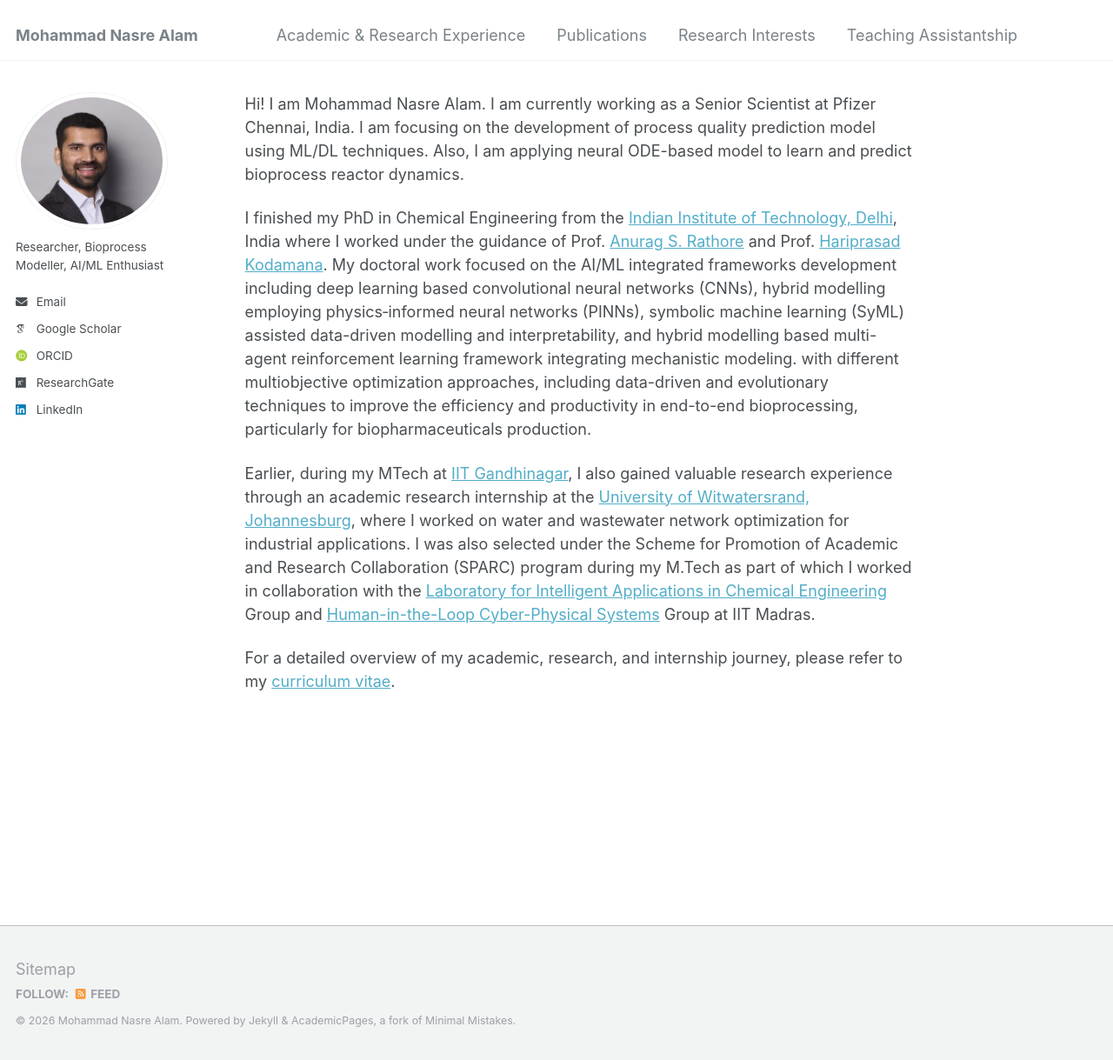
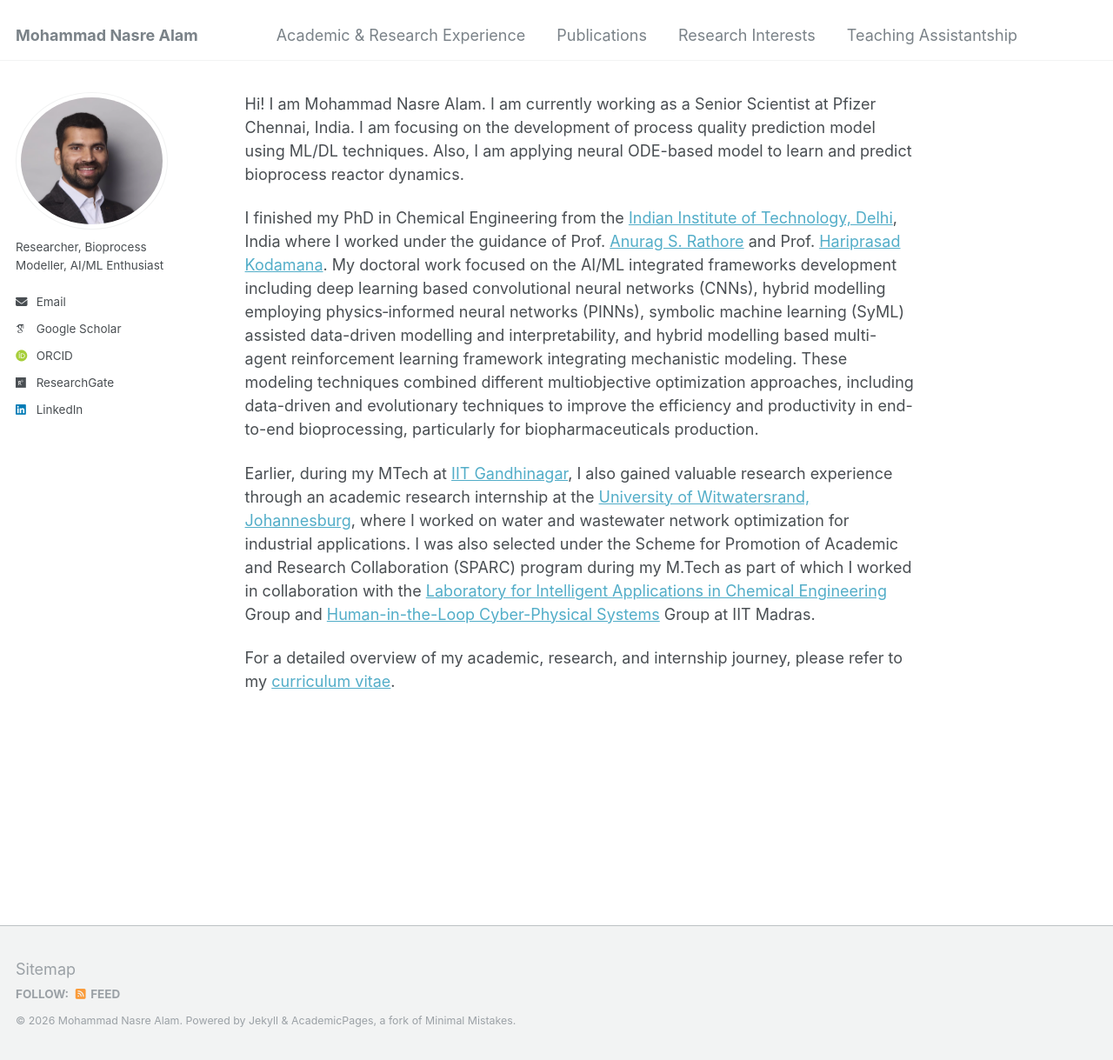
Before and after one commit to mdnasreiit/mdnasreiit.github.io, a Jekyll site: the page built from _pages/about.md, in a window 1280 px wide and 1219 px high. Shown: the whole window at 87% size. Built offline with Jekyll 4.4.1, drawn with Linux system fonts in a browser that asks for light colours; some web fonts are replaced.

Commit message:
Refine doctoral work description in about.md
Updated the description of doctoral work to clarify modeling techniques and their applications.

```diff
--- a/_pages/about.md
+++ b/_pages/about.md
@@ -9,7 +9,7 @@ redirect_from:
 
 Hi! I am Mohammad Nasre Alam. I am currently working as a Senior Scientist at Pfizer Chennai, India. I am focusing on the development of process quality prediction model using ML/DL techniques. Also, I am applying neural ODE-based model to learn and predict bioprocess reactor dynamics.
 
-I finished my PhD in Chemical Engineering from the [Indian Institute of Technology, Delhi](https://home.iitd.ac.in/), India where I worked under the guidance of Prof. [Anurag S. Rathore](https://www.biotechcmz.com/) and Prof. [Hariprasad Kodamana](https://web.iitd.ac.in/~kodamana/index.html). My doctoral work focused on the AI/ML integrated frameworks development including deep learning based convolutional neural networks (CNNs), hybrid modelling employing physics‐informed neural networks (PINNs), symbolic machine learning (SyML) assisted data-driven modelling and interpretability, and hybrid modelling based multi-agent reinforcement learning framework integrating mechanistic modeling. with different multiobjective optimization approaches, including data-driven and evolutionary techniques to improve the efficiency and productivity in end-to-end bioprocessing, particularly for biopharmaceuticals production.
+I finished my PhD in Chemical Engineering from the [Indian Institute of Technology, Delhi](https://home.iitd.ac.in/), India where I worked under the guidance of Prof. [Anurag S. Rathore](https://www.biotechcmz.com/) and Prof. [Hariprasad Kodamana](https://web.iitd.ac.in/~kodamana/index.html). My doctoral work focused on the AI/ML integrated frameworks development including deep learning based convolutional neural networks (CNNs), hybrid modelling employing physics‐informed neural networks (PINNs), symbolic machine learning (SyML) assisted data-driven modelling and interpretability, and hybrid modelling based multi-agent reinforcement learning framework integrating mechanistic modeling. These modeling techniques combined different multiobjective optimization approaches, including data-driven and evolutionary techniques to improve the efficiency and productivity in end-to-end bioprocessing, particularly for biopharmaceuticals production.
 
 Earlier, during my MTech at [IIT Gandhinagar](https://iitgn.ac.in/), I also gained valuable research experience through an academic research internship at the [University of Witwatersrand, Johannesburg](https://www.wits.ac.za/), where I worked on water and wastewater network optimization for industrial applications. I was also selected under the Scheme for Promotion of Academic and Research Collaboration (SPARC) program during my M.Tech as part of which I worked in collaboration with the [Laboratory for Intelligent Applications in Chemical Engineering](https://home.iitm.ac.in/raj/) Group and [Human-in-the-Loop Cyber-Physical Systems](https://home.iitm.ac.in/babji.srinivasan/index.html) Group at IIT Madras.
 
```
